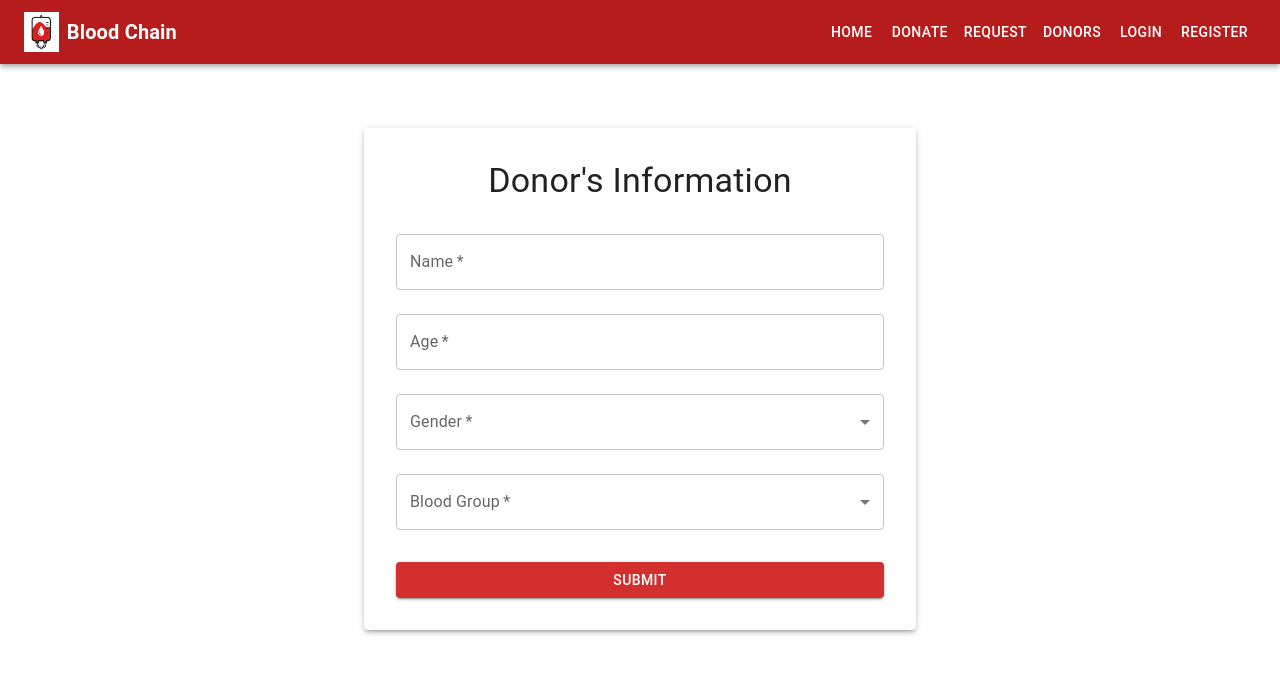
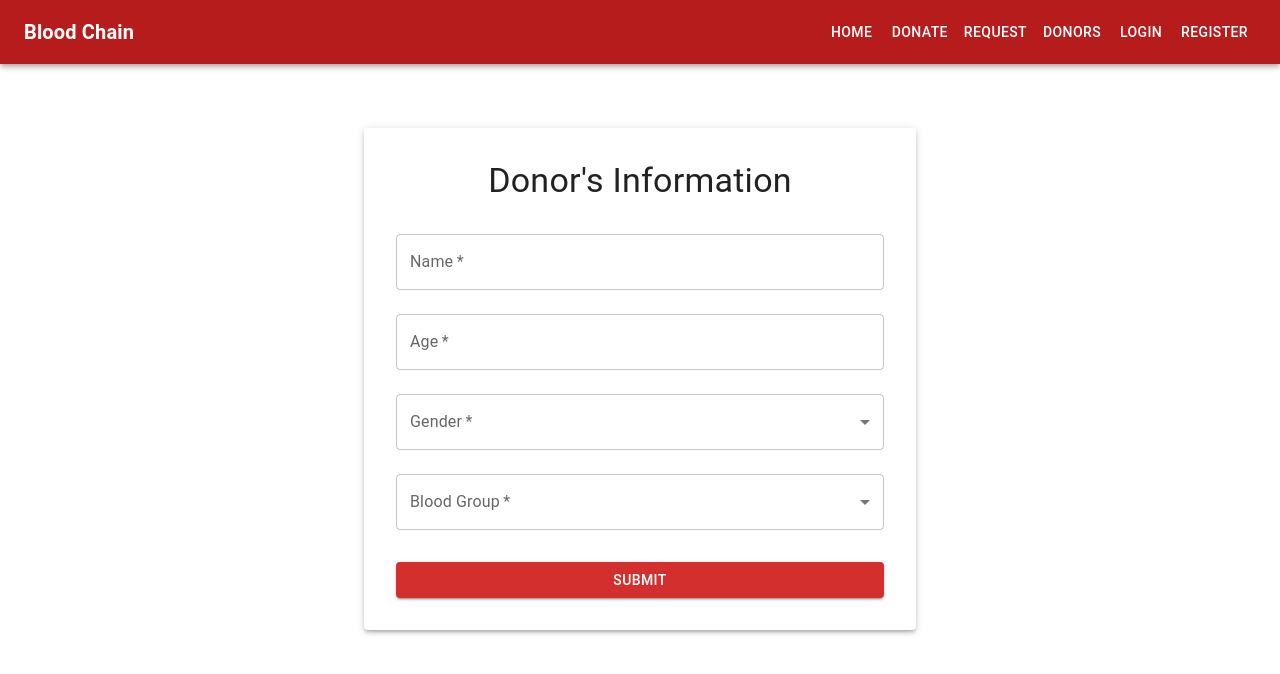
Before and after one commit to Zumaina/bloodchain, a React (Create React App) app in the folder frontend/: page /donate in a window 1280 px wide. Shown: the top 674 px of the page. Built offline with nearby package versions, Linux system fonts and the light colour scheme.

Commit message:
Fixed an error

```diff
--- a/frontend/src/components/Navbar.js
+++ b/frontend/src/components/Navbar.js
@@ -1,18 +1,11 @@
 import React from "react";
 import { AppBar, Toolbar, Typography, Button, Box } from "@mui/material";
 import { Link } from "react-router-dom";
-import logo1 from "../assets/logo1.png";   // ✅ correct path & name
 
 const Navbar = () => {
   return (
     <AppBar position="static" sx={{ backgroundColor: "#b71c1c" }}>
       <Toolbar>
-        <Box
-          component="img"
-          src={logo1}   // ✅ must match import
-          alt="App Logo"
-          sx={{ height: 40, marginRight: 1 }}
-        />
         <Typography
           variant="h6"
           component={Link}
@@ -31,7 +24,9 @@ const Navbar = () => {
           <Button color="inherit" component={Link} to="/">
             Home
           </Button>
-          <Button color="inherit">Donate</Button>
+          <Button color="inherit" component={Link} to="/donate">
+            Donate
+          </Button>
           <Button color="inherit" component={Link} to="/request">
             Request
           </Button>
--- a/frontend/src/pages/DonorRegisterPage.js
+++ b/frontend/src/pages/DonorRegisterPage.js
@@ -8,7 +8,7 @@ import {
   Button,
 } from "@mui/material";
 import MenuItem from "@mui/material/MenuItem";
-import { useNavigate } from "react-router-dom";
+
 
 const DonorRegisterPage = () => {
   const [name, setName] = useState("");
@@ -16,13 +16,9 @@ const DonorRegisterPage = () => {
   const [gender, setGender] = useState("");
   const [bloodGroup, setBloodGroup] = useState("");
 
-  const navigate = useNavigate();
-
   const handleSubmit = (e) => {
     e.preventDefault();
     console.log({ name, age, gender, bloodGroup });
-
-    navigate("/");
   };
 
   return (
```
Also changed, not shown: frontend/src/pages/HomePage.js (line endings or trailing spaces).
